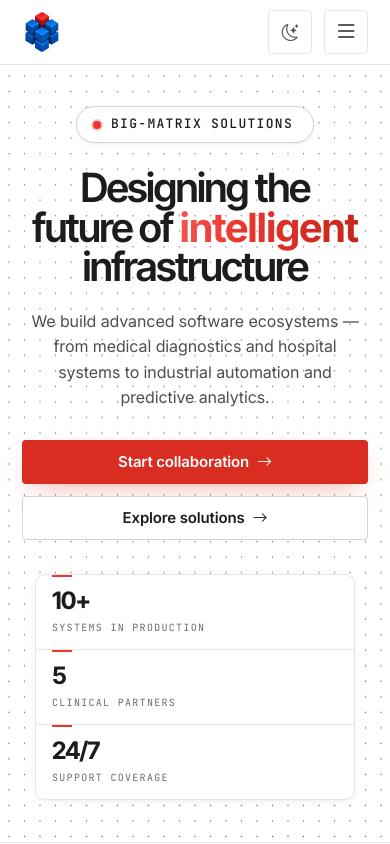
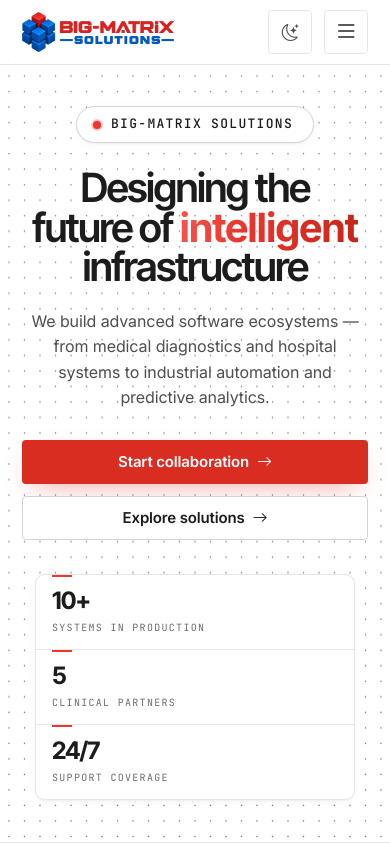
Before and after one commit to BigMatrixLab/Big-Matrix-Solutions, a React (Vite) app: page / in a window 390 px wide. Shown: the top 844 px of the page. Built offline with nearby package versions, Linux system fonts and the light colour scheme.

Commit message:
Update MobileMenu.jsx

```diff
--- a/src/components/MobileMenu.jsx
+++ b/src/components/MobileMenu.jsx
@@ -38,7 +38,7 @@ const MobileMenu = () => {
                 <div className="bm-container">
                     <div className="bm-nav__inner">
                         <Link to="/" className="bm-nav__logo" aria-label="Big-Matrix Solutions — home">
-                            <img src="/assets/images/big_matrix_cube.png" alt="Big-Matrix Solutions" />
+                            <img src="/assets/images/bm_new_logo.png" alt="Big-Matrix Solutions" />
                         </Link>
                         {/* Toggle sits outside the drawer so the theme can be
                             changed without opening the menu. */}
```
